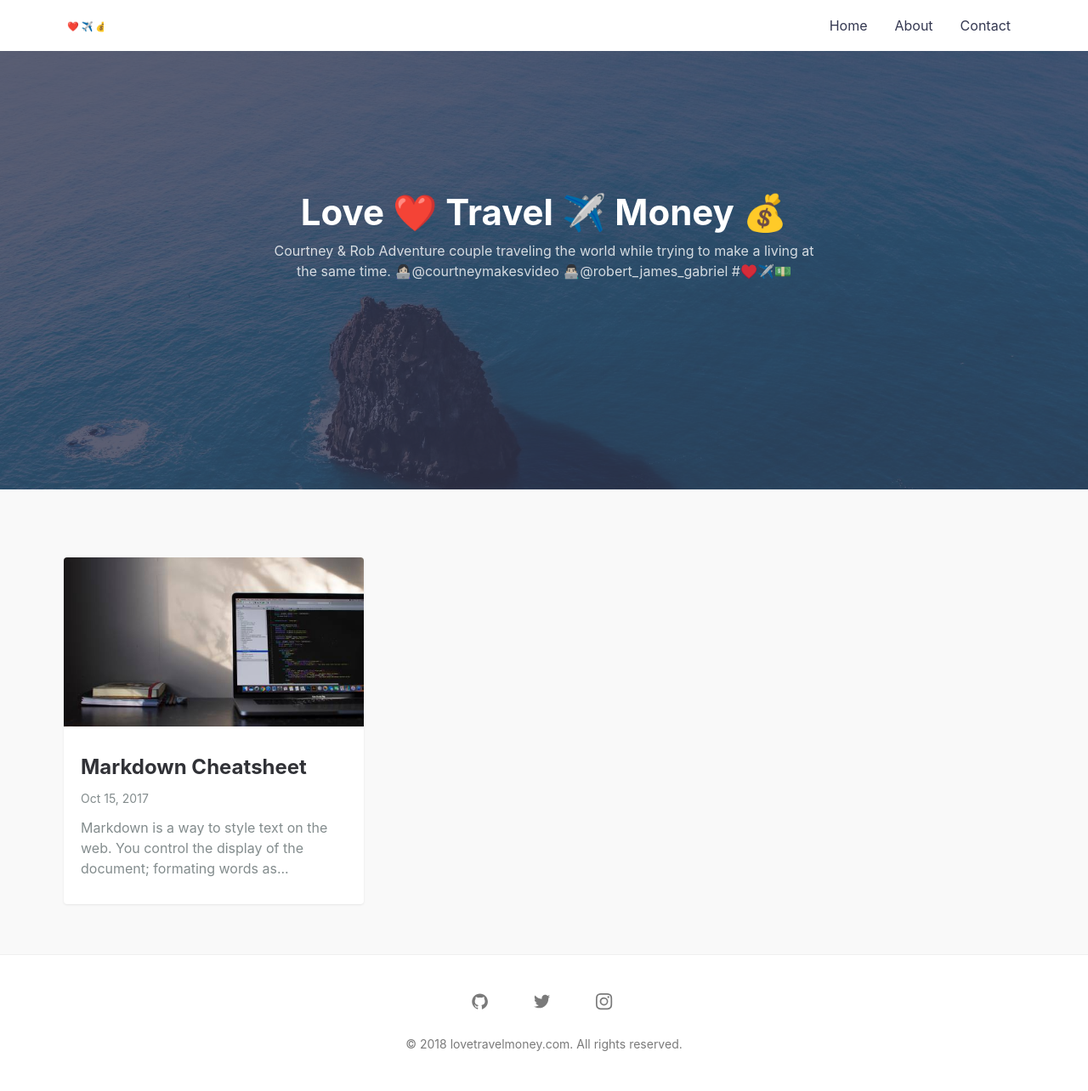
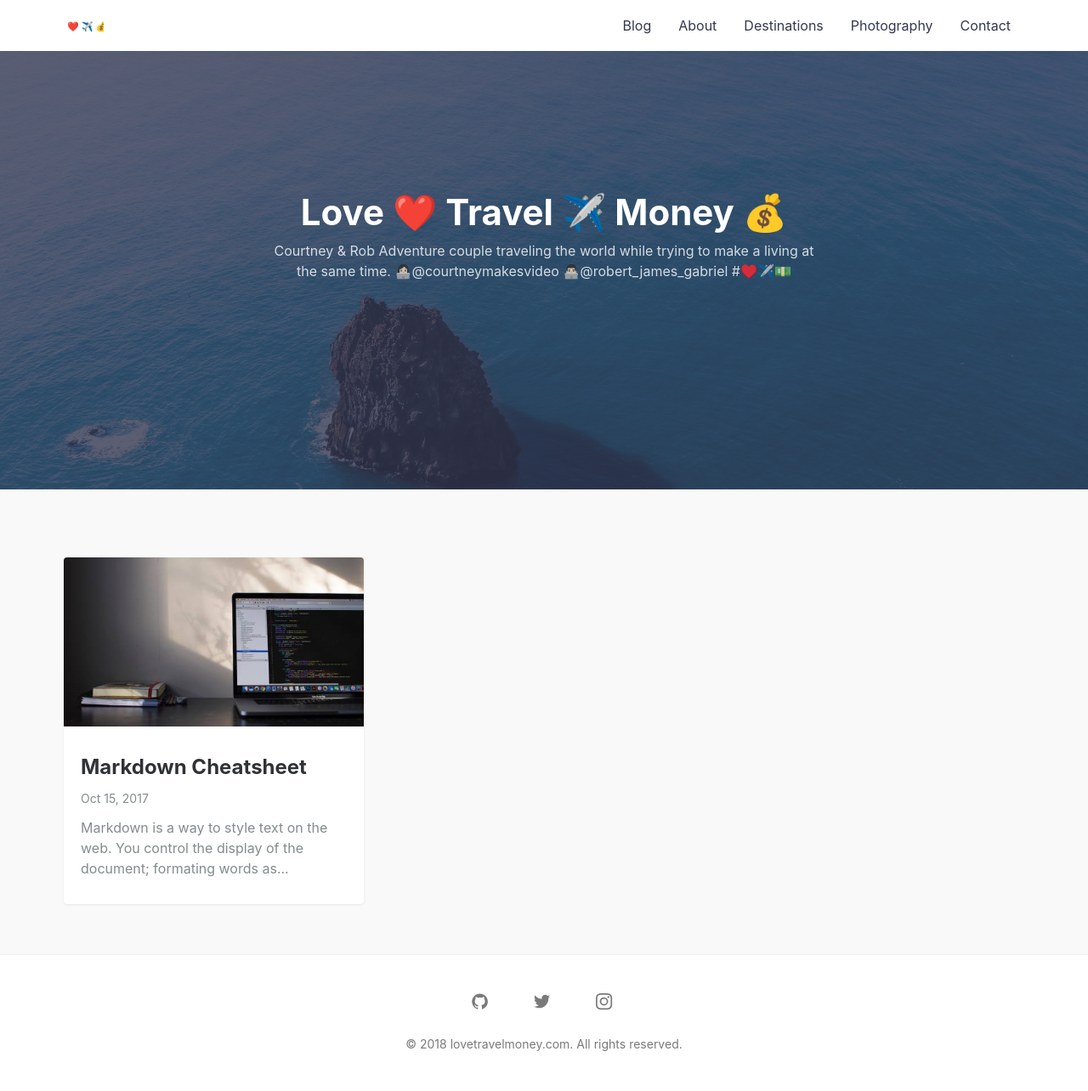
Before and after one commit to lovetravelmoney/website, a Jekyll site: the page built from index.md, in a window 1280 px wide. Shown: the whole page at 85% size. Built offline with Jekyll 4.4.1, drawn with Linux system fonts in a browser that asks for light colours.

Commit message:
Update header.html

```diff
--- a/_includes/header.html
+++ b/_includes/header.html
@@ -8,11 +8,18 @@
       </a>
       <nav class="header__links">
         <div class="container header__links-wrapper">
-          <a class="header__link" href="{{ '/' | relative_url }}" itemprop="url"><span itemprop="name">Home</span></a>
+          <a class="header__link" href="{{ '/' | relative_url }}" itemprop="url"><span itemprop="name">Blog</span></a>
           <a class="header__link" href="{{ '/about' | relative_url }}" itemprop="url"><span itemprop="name">About</span></a>
+          <a class="header__link" href="{{ '/destinations' | relative_url }}" itemprop="url">
+            <span itemprop="name">Destinations</span>
+          </a>
+          <a class="header__link" href="{{ '/photography' | relative_url }}" itemprop="url">
+            <span itemprop="name">Photography</span>
+          </a>
           <a class="header__link" href="{{ '/contact' | relative_url }}" itemprop="url">
             <span itemprop="name">Contact</span>
           </a>
+
         </div>
       </nav>
       <div class="header__toggle">
```
